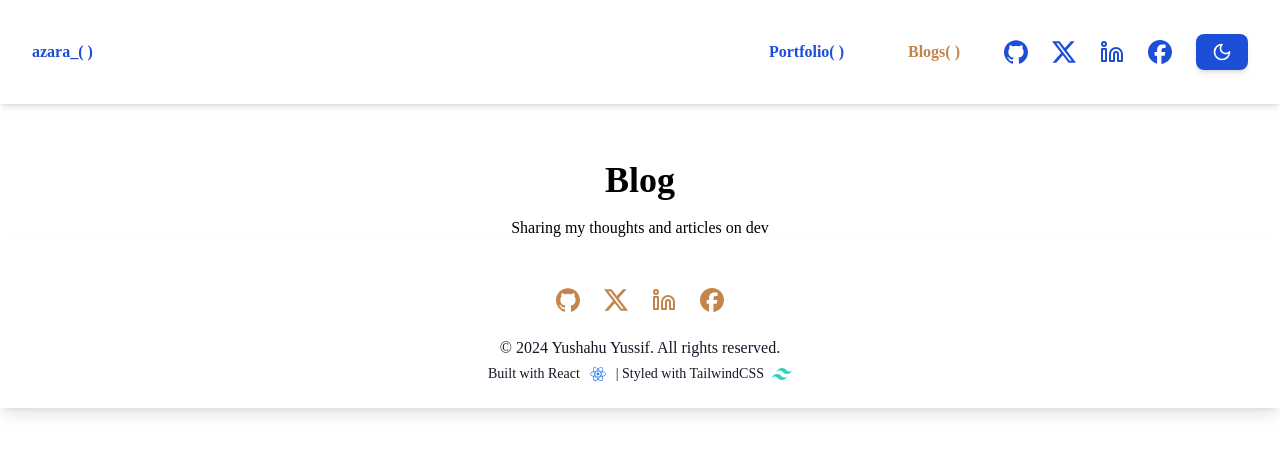
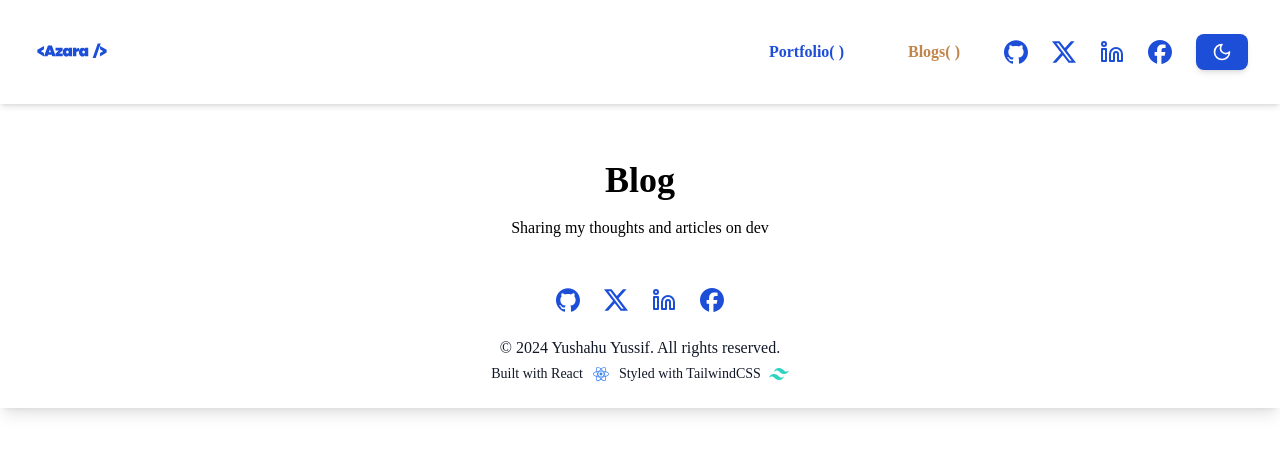
Before and after one commit to azaraverse/azara, a React (Create React App) app in the folder my-portfolio/: page /blog in a window 1280 px wide. Shown: the top 454 px of the page. Built offline with nearby package versions, Linux system fonts and the light colour scheme.

Commit message:
change logo, colours, dark theme, and code block theme to match page theme.

```diff
--- a/my-portfolio/src/components/Footer.js
+++ b/my-portfolio/src/components/Footer.js
@@ -4,18 +4,18 @@ import { Linkedin } from "react-feather";
 
 const Footer = ({ darkMode }) => {
   return (
-    <footer className={`relative py-6 text-center shadow-lg ${darkMode ? "bg-gray-800 text-white": "bg-white text-gray-900"} transition-colors duration-500`}>
+    <footer className={`relative py-6 text-center shadow-lg ${darkMode ? "bg-neutral-800 text-white": "bg-white text-gray-900"} transition-colors duration-500`}>
       <div className="flex items-center justify-center mt-4 mb-4 py-2 px-2 space-x-6">
-        <a href="https://github.com/gitloper-azara" target="_blank" rel="noopener noreferrer" aria-label="GitHub" className="text-skin hover:text-gray-700 dark:hover:text-white">
+        <a href="https://github.com/gitloper-azara" target="_blank" rel="noopener noreferrer" aria-label="GitHub" className="text-blue-700 dark:text-blue-400 transition-colors duration-500 hover:text-gray-700 dark:hover:text-white">
           <SiGithub size={24} />
         </a>
-        <a href="https://twitter.com/muqitazara" target="_blank" rel="noopener noreferrer" aria-label="Twitter" className="text-skin hover:text-gray-700 dark:hover:text-white">
+        <a href="https://twitter.com/muqitazara" target="_blank" rel="noopener noreferrer" aria-label="Twitter" className="text-blue-700 dark:text-blue-400 transition-colors duration-500 hover:text-gray-700 dark:hover:text-white">
           <SiX size={24} />
         </a>
-        <a href="https://linkedin.com/in/yushahuazara" target="_blank" rel="noopener noreferrer" aria-label="LinkedIn" className="text-skin hover:text-gray-700 dark:hover:text-white">
+        <a href="https://linkedin.com/in/yushahuazara" target="_blank" rel="noopener noreferrer" aria-label="LinkedIn" className="text-blue-700 dark:text-blue-400 transition-colors duration-500 hover:text-gray-700 dark:hover:text-white">
           <Linkedin size={24} />
         </a>
-        <a href="https://www.facebook.com/yushahuazara/" target="_blank" rel="noopener noreferrer" aria-label="Facebook" className="text-skin hover:text-gray-700 dark:hover:text-white">
+        <a href="https://www.facebook.com/yushahuazara/" target="_blank" rel="noopener noreferrer" aria-label="Facebook" className="text-blue-700 dark:text-blue-400 transition-colors duration-500 hover:text-gray-700 dark:hover:text-white">
           <SiFacebook size={24} />
         </a>
       </div>
@@ -26,7 +26,7 @@ const Footer = ({ darkMode }) => {
         <p className="flex items-center justify-center space-x-2 text-xs md:text-sm mt-1 ">
           <span>Built with React</span>
           <SiReact className="w-4 h-4 md:w-5 md:h5 text-blue-500" />
-          <span>| Styled with TailwindCSS</span>
+          <span>Styled with TailwindCSS</span>
           <SiTailwindcss className="w-4 h-4 md:w-5 md:h-5 text-teal-400" />
         </p>
       </div>
--- a/my-portfolio/src/components/Navbar.js
+++ b/my-portfolio/src/components/Navbar.js
@@ -4,16 +4,18 @@ import { Sun, Moon } from "lucide-react";
 import { SiGithub, SiX, SiFacebook } from "react-icons/si";
 import { Linkedin } from "react-feather";
 import { motion } from "framer-motion";
+import { ReactComponent as BrandLogo } from "../assets/brand-logo.svg";
 
 const Navbar = ({ toggleDarkMode, darkMode }) => {
   const [isMenuOpen, setIsMenuOpen] = useState(false);
 
   return (
-    <nav className={`fixed w-full z-10 top-0 p-4 shadow-md ${darkMode ? "bg-gray-800 text-white" : "bg-white text-gray-900"} transition-colors duration-500`}>
+    <nav className={`fixed w-full z-10 top-0 p-4 shadow-md ${darkMode ? "bg-neutral-800 text-white" : "bg-white text-gray-900"} transition-colors duration-500`}>
       <div className="max-w-screen-xl flex flex-wrap items-center justify-between mx-auto p-4">
         {/* Logo */}
         <NavLink to="/" className="flex items-center space-x-3 rtl:space-x-reverse">
-          <span className="self-center font-semibold text-blue-700 dark:text-blue-400 transition-colors duration-500 whitespace-nowrap">azara_( )</span>
+          <BrandLogo className="w-20 h-auto self-center text-blue-700 dark:text-blue-400 transition-colors duration-500 whitespace-nowrap"
+            style={{ fill: 'currentcolor' }} />
         </NavLink>
 
         {/* Desktop NavLinks */}
@@ -85,12 +87,6 @@ const Navbar = ({ toggleDarkMode, darkMode }) => {
             onClick={() => setIsMenuOpen(false)}>
             Blogs( )
           </NavLink>
-          <NavLink
-            to="/about"
-            className="block py-2 px-6 text-blue-700 dark:text-blue-400 transition-colors duration-500 hover:bg-gray-100 rounded"
-            onClick={() => setIsMenuOpen(false)}>
-            About( )
-          </NavLink>
 
           {/* Social Links */}
           <div className="mt-4 flex justify-center space-x-6">
@@ -102,6 +98,9 @@ const Navbar = ({ toggleDarkMode, darkMode }) => {
             </a>
             <a href="https://linkedin.com/in/yushahuazara" aria-label="LinkedIn" target="_blank" rel="noopener noreferrer" className="text-blue-700 dark:text-blue-400 transition-colors duration-500 hover:text-gray-700">
               <Linkedin size={24} />
+            </a>
+            <a href="https://www.facebook.com/yushahuazara/" target="_blank" rel="noopener noreferrer" aria-label="Facebook" className="text-blue-700 dark:text-blue-400 transition-colors duration-500 hover:text-gray-700 dark:hover:text-white">
+              <SiFacebook size={24} />
             </a>
           </div>
 
--- a/my-portfolio/src/components/TypeWords.js
+++ b/my-portfolio/src/components/TypeWords.js
@@ -43,9 +43,9 @@ const TypingEffect = () => {
       transition={{ duration: 0.4, delay: 0.4 }}
     >
       I am a developer with experience in{" "}
-      <span className="text-skin">backend</span> and{" "}
-      <span className="text-skin">frontend</span> technologies, focused on
-      building experiences with <span className="text-skin font-mono">{displayedWord}</span>.
+      <span className="text-blue-700 dark:text-blue-400 transition-colors duration-500">backend</span> and{" "}
+      <span className="text-blue-700 dark:text-blue-400 transition-colors duration-500">frontend</span> technologies, focused on
+      building experiences with <span className="text-blue-700 dark:text-blue-400 transition-colors duration-500 font-mono">{displayedWord}</span>.
     </motion.p>
   );
 };
--- a/my-portfolio/src/components/TypingCode.js
+++ b/my-portfolio/src/components/TypingCode.js
@@ -1,7 +1,7 @@
 import React, { useEffect, useState } from "react";
 import MonacoEditor from "@monaco-editor/react";
 
-const TypingCodeBlock = () => {
+const TypingCodeBlock = ( {darkMode} ) => {
   const [displayedCode, setDisplayedCode] = useState("");
   const [,setIsTypingComplete] = useState(false);
 
@@ -55,7 +55,7 @@ const TypingCodeBlock = () => {
       <MonacoEditor
         height="400px"
         language="python"
-        theme="vs-dark"
+        theme={`${darkMode ? "vs-dark": "vs-light"}`}
         value={displayedCode}
         options={{
           readOnly: true,
--- a/my-portfolio/src/index.css
+++ b/my-portfolio/src/index.css
@@ -5,3 +5,4 @@
 @import url('https://fonts.googleapis.com/css2?family=IBM+Plex+Mono:ital,wght@0,100;0,200;0,300;0,400;0,500;0,600;0,700;1,100;1,200;1,300;1,400;1,500;1,600;1,700&display=swap');
 @import url('https://fonts.googleapis.com/css2?family=Roboto+Mono:ital,wght@0,100..700;1,100..700&display=swap');
 @import url('https://fonts.googleapis.com/css2?family=Poppins:ital,wght@0,100;0,200;0,300;0,400;0,500;0,600;0,700;0,800;0,900;1,100;1,200;1,300;1,400;1,500;1,600;1,700;1,800;1,900&display=swap');
+@import url('https://fonts.googleapis.com/css2?family=Montserrat:ital,wght@0,100..900;1,100..900&display=swap');
--- a/my-portfolio/src/pages/Home.js
+++ b/my-portfolio/src/pages/Home.js
@@ -17,7 +17,7 @@ const Home = ({ darkMode }) => {
   }, []);
 
   return (
-    <div className={`min-h-screen ${darkMode ? "bg-gray-900 text-white" : "bg-gray-100 text-gray-900"} transition-colors duration-500`}>
+    <div className={`min-h-screen ${darkMode ? "bg-neutral-900 text-white" : "bg-gray-100 text-gray-900"} transition-colors duration-500`}>
       {/* Animated background */}
       <div className="fixed inset-0 z-0 overflow-hidden">
         <motion.div
@@ -47,7 +47,7 @@ const Home = ({ darkMode }) => {
             animate={{ y: 0, opacity: 1 }}
             transition={{ duration: 0.5 }}
           >
-            Hi! I am <span className="text-skin">Azara</span>.
+            Hi! I am <span className="text-blue-700 dark:text-blue-400 transition-colors duration-500">Azara</span>.
           </motion.h1>
 
           <TypingEffect />
@@ -59,21 +59,21 @@ const Home = ({ darkMode }) => {
             animate={{ y: 0, opacity: 1 }}
             transition={{ duration: 0.2, delay: 0.7 }}
           >
-            <a href="https://github.com/gitloper-azara" target="_blank" rel="noopener noreferrer" aria-label="GitHub" className="text-skin hover:text-gray-700 dark:hover:text-white">
+            <a href="https://github.com/gitloper-azara" target="_blank" rel="noopener noreferrer" aria-label="GitHub" className="text-blue-700 dark:text-blue-400 transition-colors duration-500 hover:text-gray-700 dark:hover:text-white">
               <SiGithub size={24} />
             </a>
-            <a href="https://twitter.com/muqitazara" target="_blank" rel="noopener noreferrer" aria-label="Twitter" className="text-skin hover:text-gray-700 dark:hover:text-white">
+            <a href="https://twitter.com/muqitazara" target="_blank" rel="noopener noreferrer" aria-label="Twitter" className="text-blue-700 dark:text-blue-400 transition-colors duration-500 hover:text-gray-700 dark:hover:text-white">
               <SiX size={24} />
             </a>
-            <a href="https://linkedin.com/in/yushahuazara" target="_blank" rel="noopener noreferrer" aria-label="LinkedIn" className="text-skin hover:text-gray-700 dark:hover:text-white">
+            <a href="https://linkedin.com/in/yushahuazara" target="_blank" rel="noopener noreferrer" aria-label="LinkedIn" className="text-blue-700 dark:text-blue-400 transition-colors duration-500 hover:text-gray-700 dark:hover:text-white">
               <Linkedin size={24} />
             </a>
-            <a href="https://www.facebook.com/yushahuazara/" target="_blank" rel="noopener noreferrer" aria-label="Facebook" className="text-skin hover:text-gray-700 dark:hover:text-white">
+            <a href="https://www.facebook.com/yushahuazara/" target="_blank" rel="noopener noreferrer" aria-label="Facebook" className="text-blue-700 dark:text-blue-400 transition-colors duration-500 hover:text-gray-700 dark:hover:text-white">
               <SiFacebook size={24} />
             </a>
           </motion.div>
 
-          <TypingCodeBlock />
+          <TypingCodeBlock darkMode={darkMode} />
         </main>
       </div>
     </div>
```
Also changed, not shown: my-portfolio/src/assets/brand-logo.svg (added).
